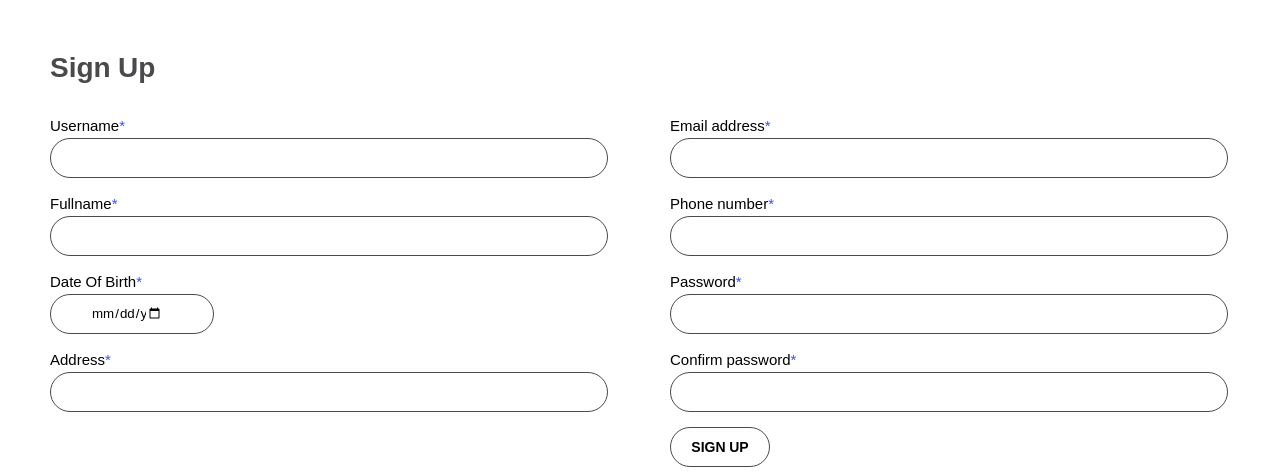
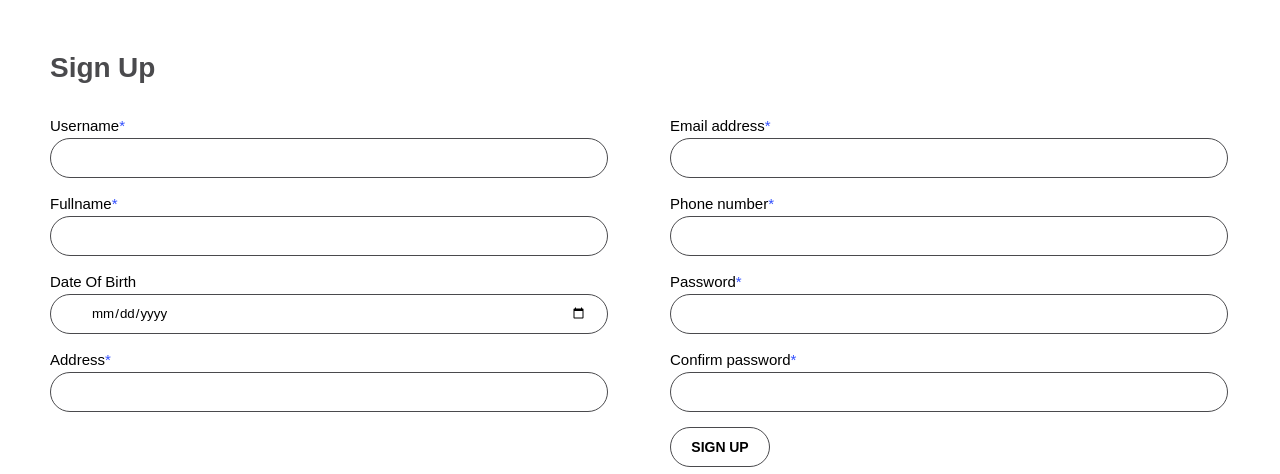
Before and after one commit to leminhbao308/System_Web_Technology, a plain HTML site: page html/my-account/signup.html in a window 1280 px wide. Shown: the part 326-800 px from the top of the page. Drawn offline with nearby package versions, Linux system fonts and the light colour scheme.

Commit message:
Update UI Sign Up: Remove div require of DOB and style width

```diff
--- a/css/my-account/my-account.css
+++ b/css/my-account/my-account.css
@@ -481,7 +481,8 @@ header nav .menu .level01 {
 .form-signup .signup-input-email #email,
 .form-signup .signup-input-fullname #fullname,
 .form-signup .signup-input-phone #phone,
-.form-signup .signup-input-address #address {
+.form-signup .signup-input-address #address,
+.form-signup .signup-input-dob #dob {
       width: 90%;
       height: 40px;
       text-indent: 20px;
@@ -490,25 +491,12 @@ header nav .menu .level01 {
       padding: 0 20px 0 0;
 }
 
-.form-signup .signup-input-dob #dob {
-      height: 40px;
-      text-indent: 20px;
-      border: 1px solid #4a4a4d;
-      border-radius: 100px !important;
-      padding: 0px 50px 0px 0px;
-}
-
 .form-login .login-input-username #username:focus,
 .form-signup .signup-input-username #username:focus,
 .form-signup .signup-input-email #email:focus,
 .form-signup .signup-input-fullname #fullname:focus,
 .form-signup .signup-input-phone #phone:focus,
-.form-signup .signup-input-address #address:focus {
-      border: 1px solid #3350fe;
-      border-radius: 100px !important;
-      outline: none;
-}
-
+.form-signup .signup-input-address #address:focus,
 .form-signup .signup-input-dob #dob:focus {
       border: 1px solid #3350fe;
       border-radius: 100px !important;
--- a/html/my-account/signup.html
+++ b/html/my-account/signup.html
@@ -247,7 +247,7 @@
                               </div>
 
                               <div class="signup-dob">
-                                    Date Of Birth<div style="color: #3350fe;">*</div>
+                                    Date Of Birth
                               </div>
 
                               <div class="signup-input-dob">
```
